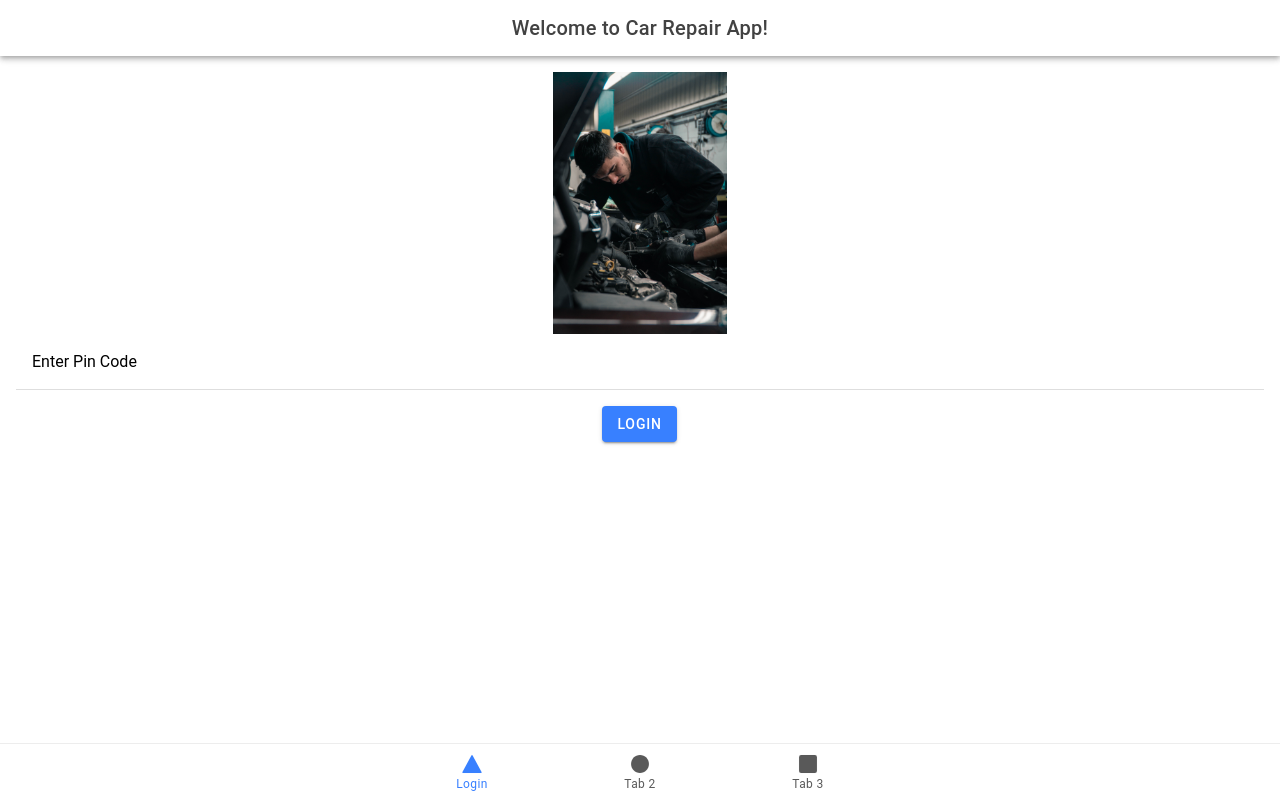
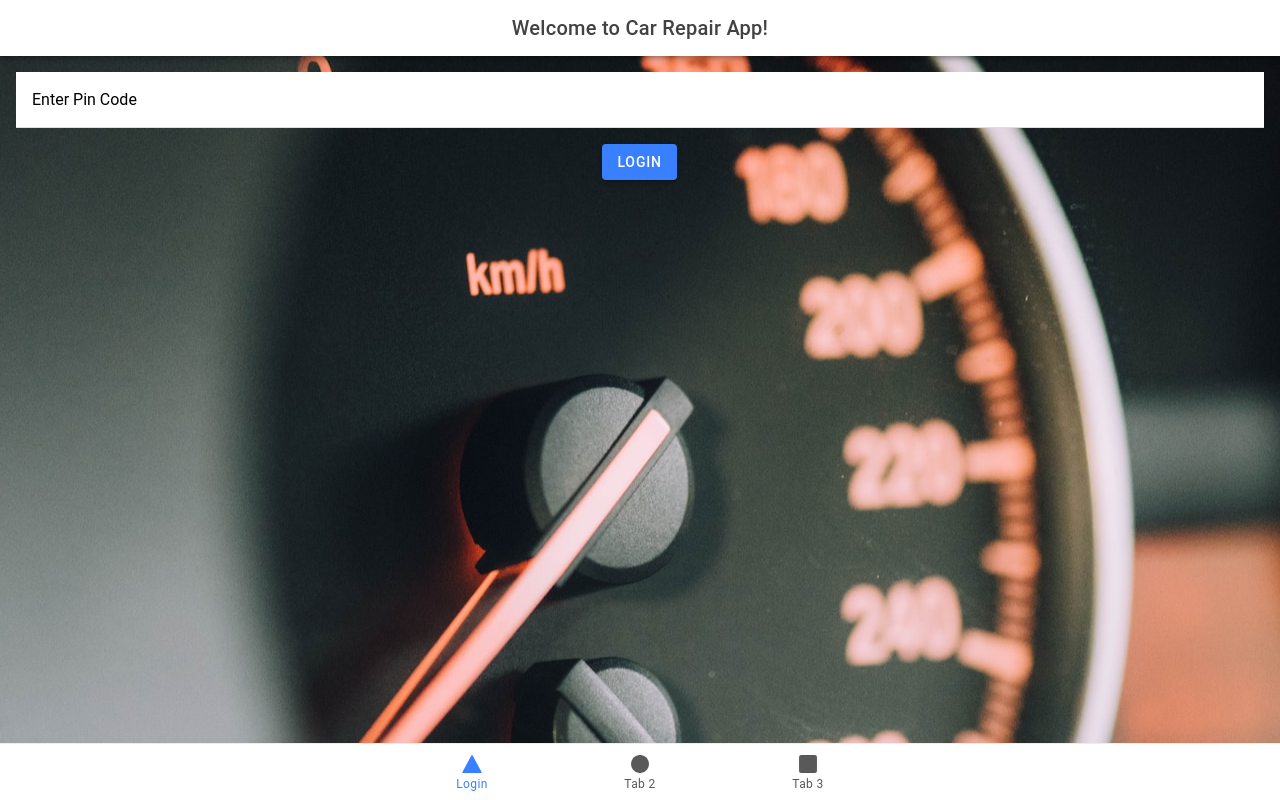
Before and after one commit to FastByte17/Car-Repair-App, a React (Vite) app: page /login in a window 1280 px wide. Built offline with nearby package versions, Linux system fonts and the light colour scheme.

Commit message:
Tried to make the mechanic picture scale on all devices but wasn't possible. Replaced the picture and added scalability.

```diff
--- a/src/pages/Login.css
+++ b/src/pages/Login.css
@@ -2,8 +2,14 @@
     text-align: center;
 }
 
-.loginPicture {
-    border-radius: 50%;
-    height: 40%;
-    width: 100%;
+ion-content {
+    --background: url('../assets/speedometer.jpg') no-repeat center center fixed;
+    background-size: cover;
+    /* height: 100vh; */
 }
+
+@media (max-width: 767px) {
+    ion-content {
+        background-size: contain;
+    }
+}
--- a/src/pages/Login.tsx
+++ b/src/pages/Login.tsx
@@ -29,7 +29,6 @@ const Login: React.FC = () => {
         </IonToolbar>
       </IonHeader>
       <IonContent className="ion-padding">
-        <IonImg className="loginPicture" src="src\assets\mechanic.jpg" alt="Image not found!"></IonImg>
         <form onSubmit={handleSubmit}>
           <IonItem>
             <IonLabel position="floating">Enter Pin Code</IonLabel>
```
Also changed, not shown: src/assets/mechanic_1.jpg (added), src/assets/speedometer.jpg (added).
